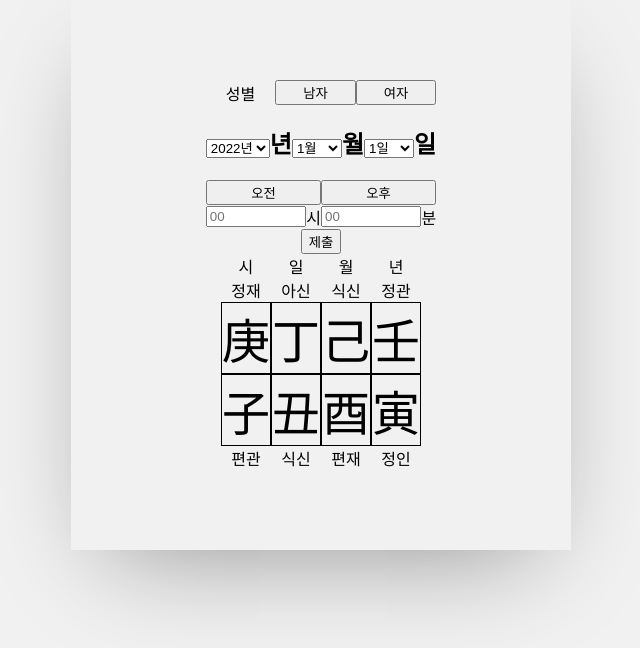
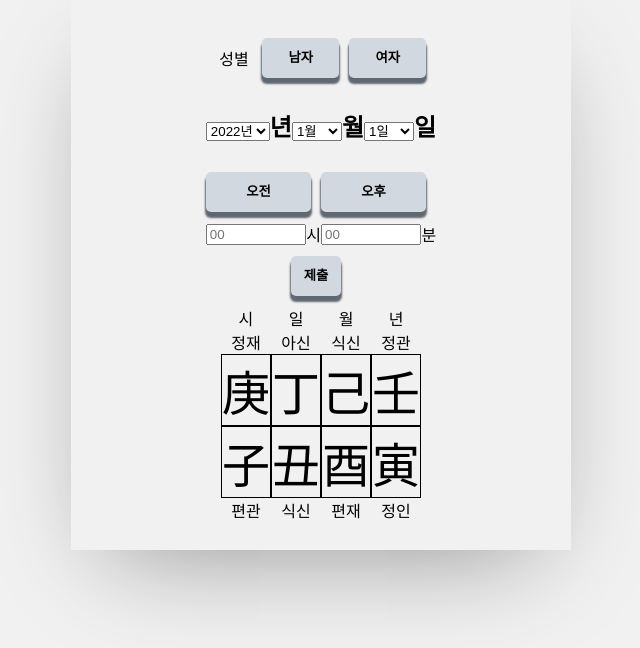
Before and after one commit to seni95/askLuck, a React (Create React App) app: page / in a window 1280 px wide. Shown: the top 648 px of the page, without its empty margins (319-959 px from the left). Built offline with nearby package versions, Linux system fonts and the light colour scheme; a web font is replaced by a local one.

Commit message:
button css

```diff
--- a/src/components/input_birthday/input_birthday.jsx
+++ b/src/components/input_birthday/input_birthday.jsx
@@ -3,6 +3,7 @@ import styles from './input_birthday.module.css'
 
 
 const InputBirthday = (props) => {
+
 
   const today = {
     year: new Date().getFullYear(),
@@ -14,7 +15,7 @@ const InputBirthday = (props) => {
   const [selectedMonth, setSelectedMonth] = useState(today.month);
   const [selectedDay, setSelectedDay] = useState(today.date);
   const dateTotalCount = new Date(selectedYear, selectedMonth, 0).getDate();
-
+  const [selectedGender,setSelectedGender] =useState();
 
   const inputGender = useRef();
   const inputYear = useRef();
@@ -23,6 +24,7 @@ const InputBirthday = (props) => {
   const inputAmPm = useRef();
   const inputHour = useRef();
   const inputMinutes = useRef();
+
 
 
   const yearControl = useCallback(() => {
@@ -116,9 +118,14 @@ const InputBirthday = (props) => {
 
     const checkAmPm = inputAmPm.current.value;
     let tranMinutes = inputMinutes.current.value;
-    let transHour = inputHour.current.value
+    let transHour = inputHour.current.value;
+    //처음 사용자로부터 시간의 숫자값을 받아왔을 때, string으로 받아진다.
+    //넘버로 변환시켜주고 (혹시 사용자가 0을 입력했을 시에 0을 빼주고 자연수값만을 받기 위함)
+    //다시 스트링으로 변환시켜서 넘겨줘야한다.
     let checkHour = Number(transHour);
     const checkMinutes = Number(tranMinutes);
+
+
     let calHour = "";
     if (checkAmPm == "오전") {
       calHour = "0" + checkHour.toString();
@@ -149,10 +156,12 @@ const InputBirthday = (props) => {
   const selectWoman = () => {
     inputGender.current.value = "여자"
     console.log(inputGender.current.value);
+    setSelectedGender(inputGender.current.value);
   }
   const selectMan = () => {
     inputGender.current.value = "남자"
     console.log(inputGender.current.value);
+    setSelectedGender(inputGender.current.value);
 
   }
 
@@ -174,9 +183,10 @@ const InputBirthday = (props) => {
         <div className={styles.genderSelect} ref={inputGender}>
           <span>성별</span>
           <input type="button" onClick={selectMan}
-            value="남자" />
+            value="남자" className={selectedGender=="남자"?styles.checked:""}
+            />
           <input type="button" onClick={selectWoman}
-            value="여자" />
+            value="여자" className={selectedGender=="여자"?styles.checked:""}  />
         </div>
         <div className={styles.dateSelect}>
           <h2>
--- a/src/components/input_birthday/input_birthday.module.css
+++ b/src/components/input_birthday/input_birthday.module.css
@@ -25,6 +25,29 @@ h2{
 }
 
 input[type="button"], button{
+    display: block;
+    position: relative;
+    width: 50px;
+    padding: 0;
+    margin: 10px 10px 10px 0;
+    font-weight: 600;
+    text-align: center;
+    line-height: 40px;
+    border-radius: 5px;
+    transition: all 0.2s ;
     cursor: pointer;
+    border:none;
+    background-color: #d1d8e0;
+    box-shadow: 0px 5px 2px 1px #5f6770;
+}
+
+input[type="button"].checked, button.checked{
+    margin-top: 15px;
+  margin-bottom: 5px;
+  box-shadow: 0px 0px 0px 0px #007144;
+}
+
+
+button{
 
 }
```
